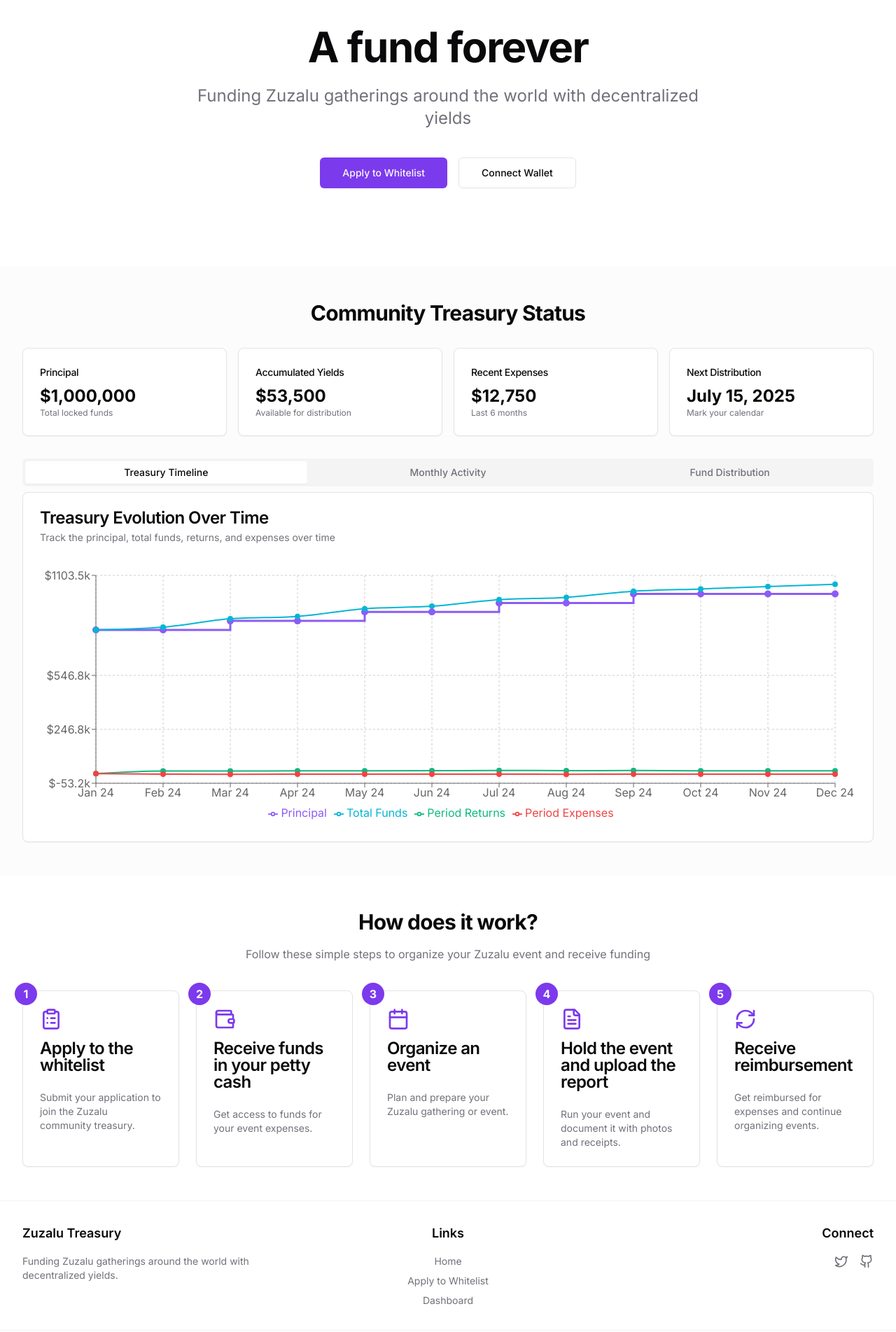
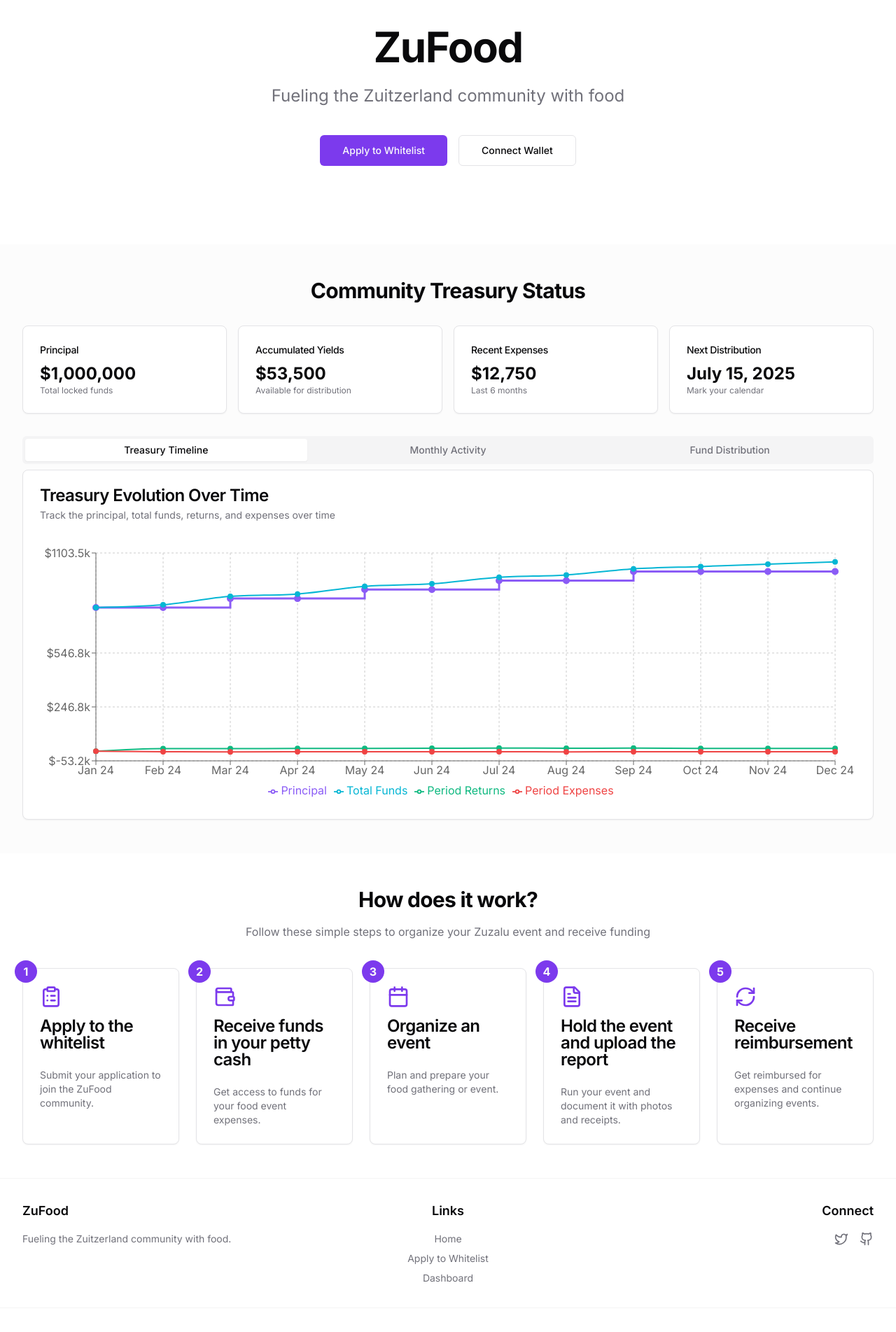
Before and after one commit to Mauritonio118/v0-zuzalu-community-platform, a Next.js app: page / in a window 1280 px wide. Shown: the part 140-2043 px from the top of the page at 70% size. Built offline with nearby package versions, Linux system fonts and the light colour scheme.

Commit message:
feat: rebrand platform to "ZuFood" with new subtitle
Update platform name and subtitle across all relevant files.

Co-authored-by: null <81124148+Mauritonio118@users.noreply.github.com>

```diff
--- a/app/layout.tsx
+++ b/app/layout.tsx
@@ -8,8 +8,8 @@ import { WalletProvider } from "@/components/wallet-provider"
 const inter = Inter({ subsets: ["latin"] })
 
 export const metadata: Metadata = {
-  title: "Zuzalu Community Treasury",
-  description: "Funding Zuzalu gatherings around the world with decentralized yields",
+  title: "ZuFood",
+  description: "Fueling the Zuitzerland community with food",
     generator: 'v0.dev'
 }
 
--- a/app/login/page.tsx
+++ b/app/login/page.tsx
@@ -31,7 +31,7 @@ export default function LoginPage() {
         <Card className="w-full max-w-md">
           <CardHeader className="text-center">
             <CardTitle className="text-2xl">Connect Your Wallet</CardTitle>
-            <CardDescription>Connect your wallet to access the Zuzalu Community Treasury</CardDescription>
+            <CardDescription>Connect your wallet to access ZuFood</CardDescription>
           </CardHeader>
           <CardContent className="flex flex-col items-center">
             <p className="text-center text-muted-foreground mb-6">
--- a/app/page.tsx
+++ b/app/page.tsx
@@ -16,9 +16,9 @@ export default function Home() {
         <section className="py-20 md:py-28">
           <div className="container">
             <div className="max-w-3xl mx-auto text-center">
-              <h1 className="text-4xl md:text-5xl lg:text-6xl font-bold tracking-tight mb-6">A fund forever</h1>
+              <h1 className="text-4xl md:text-5xl lg:text-6xl font-bold tracking-tight mb-6">ZuFood</h1>
               <p className="text-xl md:text-2xl text-muted-foreground mb-10">
-                Funding Zuzalu gatherings around the world with decentralized yields
+                Fueling the Zuitzerland community with food
               </p>
               <div className="flex flex-col sm:flex-row gap-4 justify-center">
                 <Button asChild size="lg">
--- a/app/whitelist/page.tsx
+++ b/app/whitelist/page.tsx
@@ -110,7 +110,7 @@ export default function WhitelistPage() {
             <Card>
               <CardHeader>
                 <CardTitle>Application Submitted</CardTitle>
-                <CardDescription>Thank you for applying to the Zuzalu Community Treasury whitelist.</CardDescription>
+                <CardDescription>Thank you for applying to the ZuFood whitelist.</CardDescription>
               </CardHeader>
               <CardContent>
                 <div className="text-center space-y-4">
@@ -123,9 +123,7 @@ export default function WhitelistPage() {
             <Card>
               <CardHeader>
                 <CardTitle>Whitelist Application</CardTitle>
-                <CardDescription>
-                  Fill out this form to apply for the Zuzalu Community Treasury whitelist.
-                </CardDescription>
+                <CardDescription>Fill out this form to apply for the ZuFood whitelist.</CardDescription>
               </CardHeader>
               <CardContent>
                 <form onSubmit={handleSubmit} className="space-y-6">
--- a/components/footer.tsx
+++ b/components/footer.tsx
@@ -6,10 +6,8 @@ export function Footer() {
     <footer className="w-full border-t border-border/40 bg-background py-8">
       <div className="container grid grid-cols-1 md:grid-cols-3 gap-8 md:gap-4">
         <div className="space-y-4 flex flex-col items-center md:items-start text-center md:text-left">
-          <h3 className="text-lg font-semibold">Zuzalu Treasury</h3>
-          <p className="text-sm text-muted-foreground">
-            Funding Zuzalu gatherings around the world with decentralized yields.
-          </p>
+          <h3 className="text-lg font-semibold">ZuFood</h3>
+          <p className="text-sm text-muted-foreground">Fueling the Zuitzerland community with food.</p>
         </div>
 
         <div className="space-y-4 flex flex-col items-center md:items-center text-center">
@@ -59,9 +57,7 @@ export function Footer() {
       </div>
 
       <div className="container mt-8 pt-8 border-t border-border/40 text-center">
-        <p className="text-sm text-muted-foreground">
-          &copy; {new Date().getFullYear()} Zuzalu Community Treasury. All rights reserved.
-        </p>
+        <p className="text-sm text-muted-foreground">&copy; {new Date().getFullYear()} ZuFood. All rights reserved.</p>
       </div>
     </footer>
   )
--- a/components/navbar.tsx
+++ b/components/navbar.tsx
@@ -26,7 +26,7 @@ export function Navbar() {
       <div className="container flex h-16 items-center justify-between">
         <div className="flex items-center gap-2">
           <Link href="/" className="flex items-center gap-2">
-            <span className="text-xl font-bold">Zuzalu Treasury</span>
+            <span className="text-xl font-bold">ZuFood</span>
           </Link>
         </div>
 
--- a/components/wallet-provider.tsx
+++ b/components/wallet-provider.tsx
@@ -57,7 +57,7 @@ export function WalletProvider({ children }: { children: ReactNode }) {
         const account = accounts[0]
 
         // Request signature to verify ownership (optional)
-        const message = "Sign this message to connect to Zuzalu Treasury"
+        const message = "Sign this message to connect to ZuFood"
         await window.ethereum.request({
           method: "personal_sign",
           params: [message, account],
--- a/lib/mock-data.ts
+++ b/lib/mock-data.ts
@@ -146,17 +146,17 @@ export const fundDistributionData = [
 export const howItWorksSteps = [
   {
     title: "Apply to the whitelist",
-    description: "Submit your application to join the Zuzalu community treasury.",
+    description: "Submit your application to join the ZuFood community.",
     icon: "ClipboardList",
   },
   {
     title: "Receive funds in your petty cash",
-    description: "Get access to funds for your event expenses.",
+    description: "Get access to funds for your food event expenses.",
     icon: "Wallet",
   },
   {
     title: "Organize an event",
-    description: "Plan and prepare your Zuzalu gathering or event.",
+    description: "Plan and prepare your food gathering or event.",
     icon: "Calendar",
   },
   {
```
